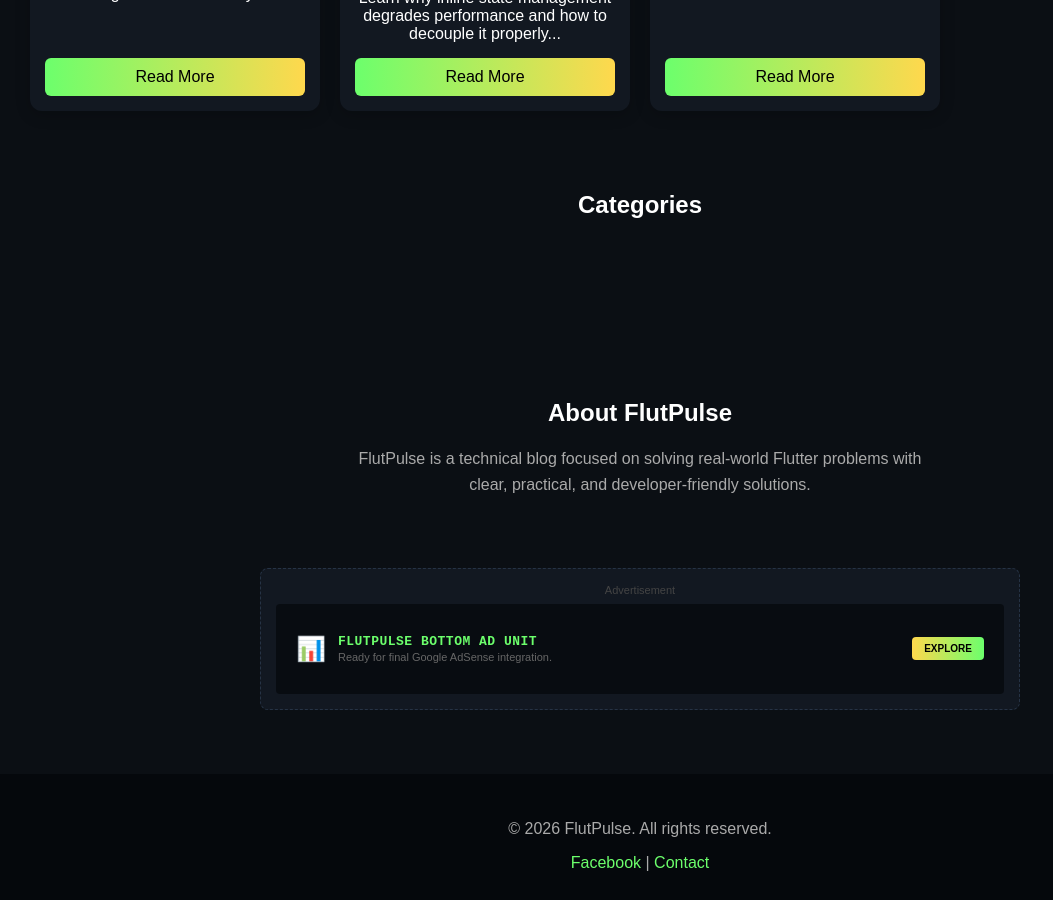
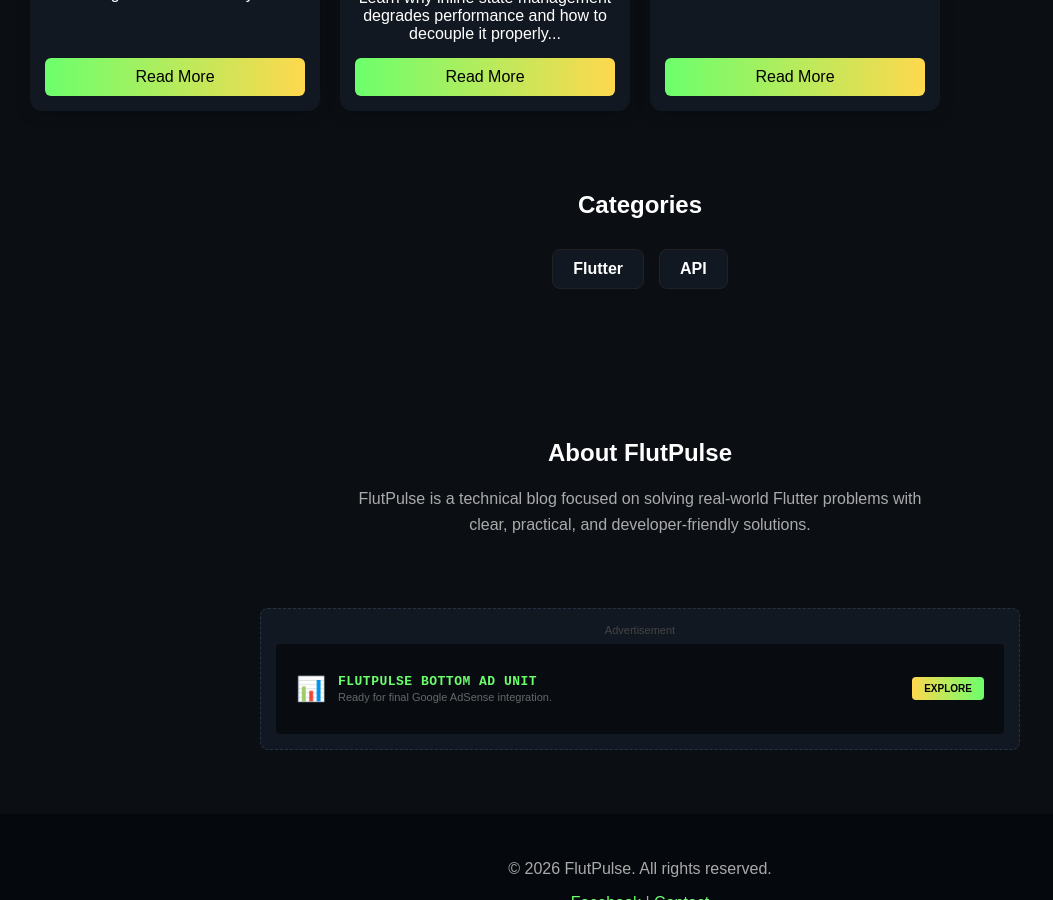
Before and after one commit to ahmloutfy/flutpulse, a Jekyll site: the page built from index.md, in a window 1280 px wide and 900 px high, scrolled down 1204 px. Shown: the whole window, without its empty margins (0-1053 px from the left). Built offline with Jekyll 4.4.1, drawn with Linux system fonts in a browser that asks for light colours.

Commit message:
Update 2026-04-10-why-api-freeze.md

```diff
--- a/_posts/2026-04-10-why-api-freeze.md
+++ b/_posts/2026-04-10-why-api-freeze.md
@@ -4,6 +4,7 @@ title: "Why your API calls freeze your Flutter UI 🚫"
 date: 2026-06-10
 excerpt: "One of the most frustrating issues in Flutter is when your app suddenly feels stuck... Learn why your app freezes and how to fix it properly..."
 image: "/images/articles/why-api-freeze.jpg"
+categories: [Flutter, API]
 ---
 
 <h1>{{ page.title }}</h1>
```
